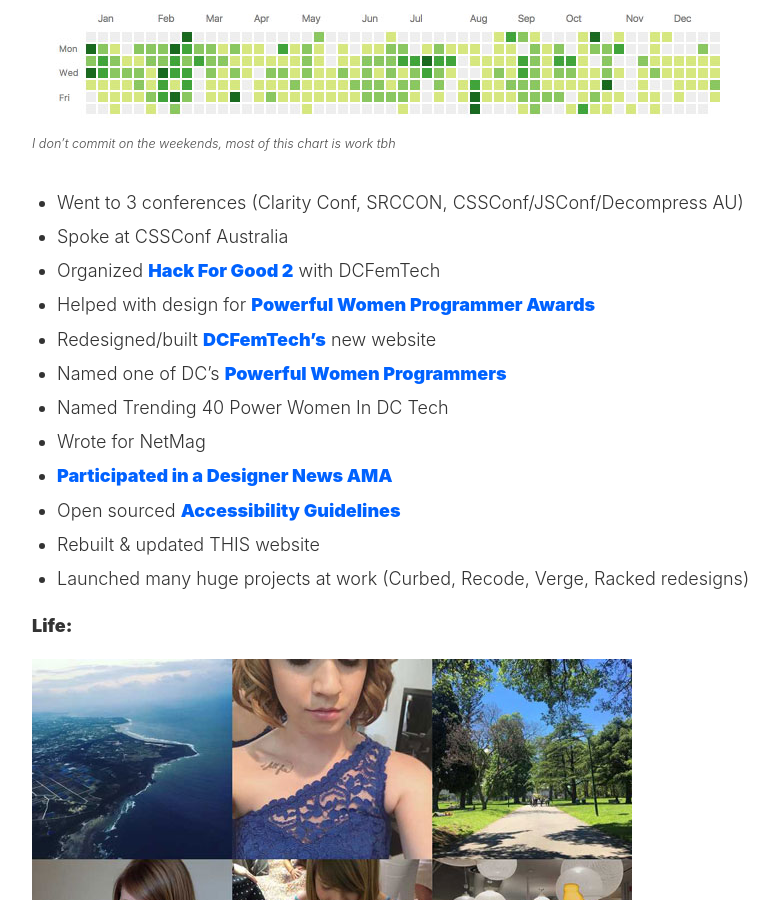
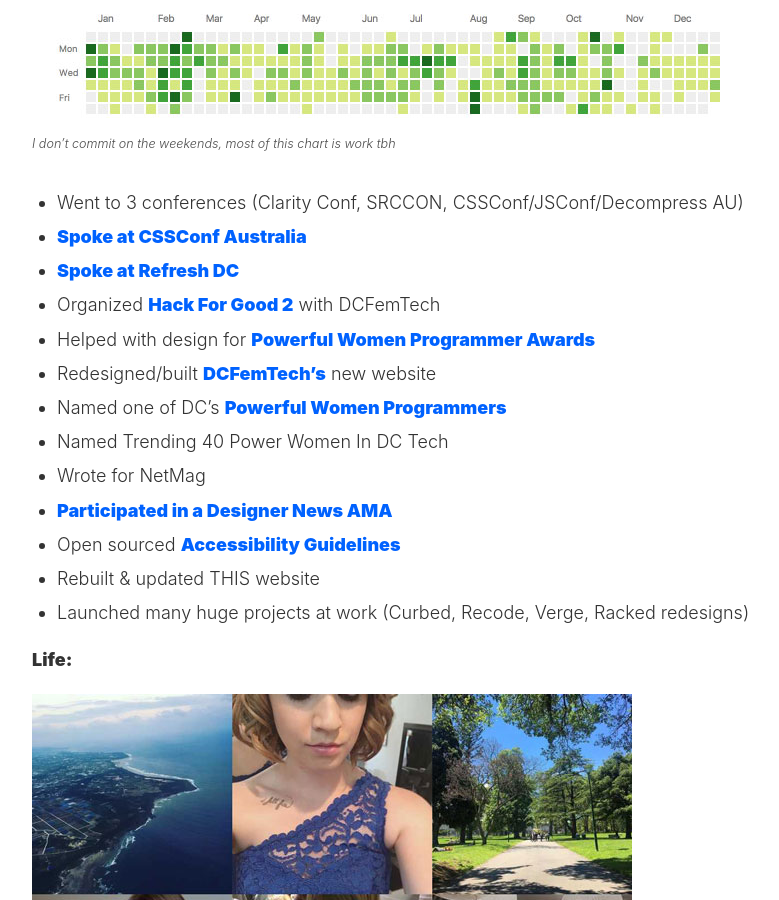
Before and after one commit to allypalanzi/allypalanzi.github.io, a Jekyll site: the page built from _posts/writing/2016-12-30-year-in-review-2016.markdown, in a window 1280 px wide and 900 px high, scrolled down 733 px. Shown: the whole window, without its empty margins (208-987 px from the left). Built offline with Jekyll 4.4.1, drawn with Linux system fonts in a browser that asks for light colours; comment, search, counter and statistics services are not loaded.

Commit message:
update yir

```diff
--- a/_posts/writing/2016-12-30-year-in-review-2016.markdown
+++ b/_posts/writing/2016-12-30-year-in-review-2016.markdown
@@ -16,7 +16,8 @@
 *I don't commit on the weekends, most of this chart is work tbh*
 
 - Went to 3 conferences (Clarity Conf, SRCCON, CSSConf/JSConf/Decompress AU)
-- Spoke at CSSConf Australia
+- [Spoke at CSSConf Australia](http://2016.cssconf.com.au/)
+- [Spoke at Refresh DC](/a11y-refresh.html)
 - Organized [Hack For Good 2](https://dcfemtech.github.io/hackforgood) with DCFemTech
 - Helped with design for [Powerful Women Programmer Awards](https://dcfemtech.github.io/awards.html)
 - Redesigned/built [DCFemTech's](https://dcfemtech.github.io/) new website
```
